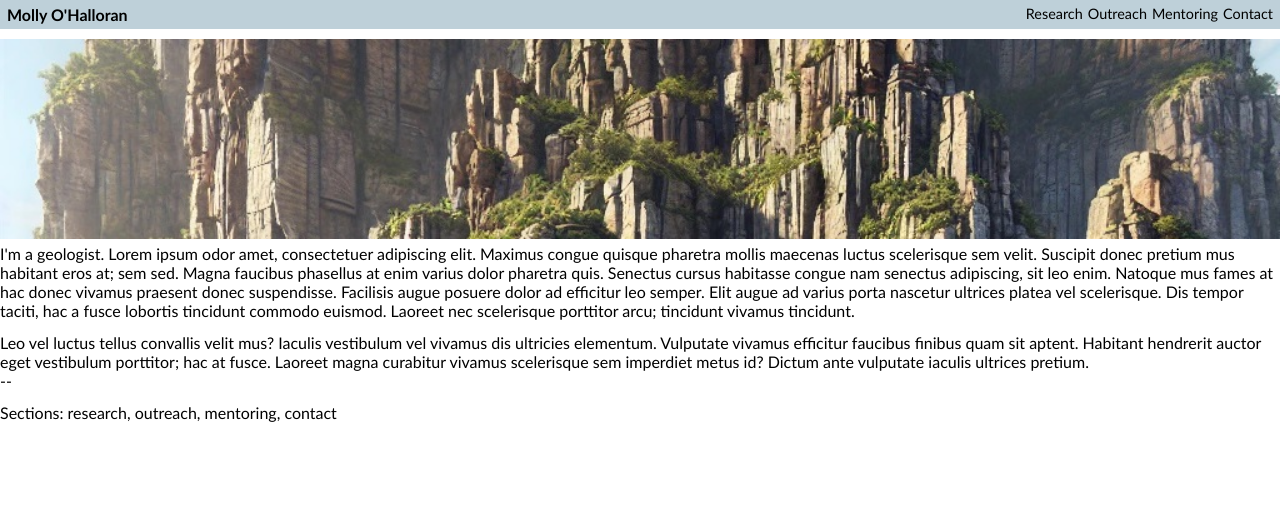
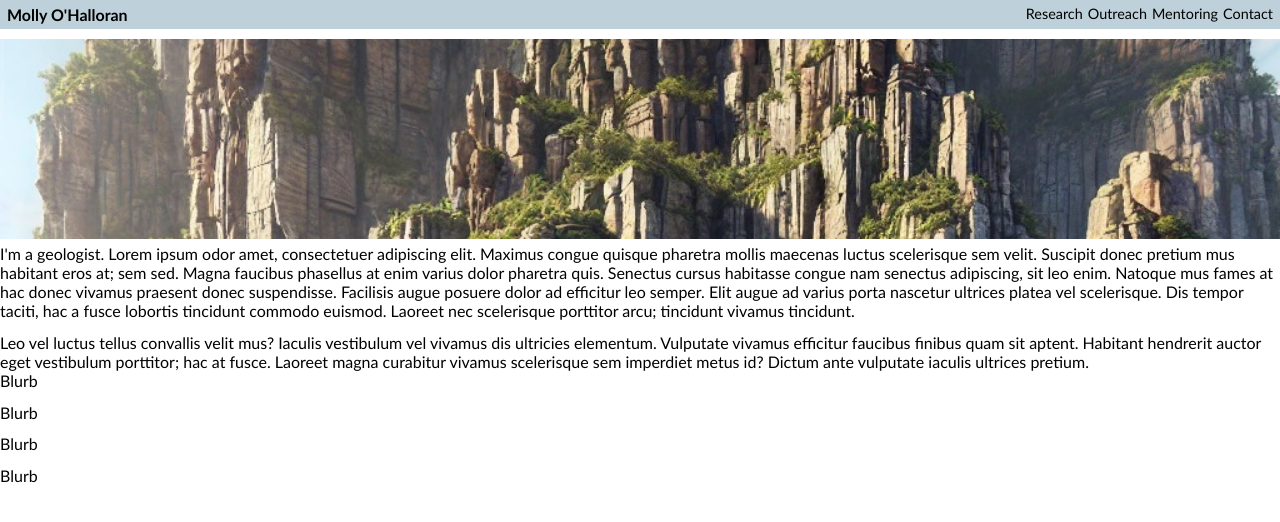
Before and after one commit to mohalloran00/mohalloran00.github.io, a React (Vite) app in the folder react-vite/: page / in a window 1280 px wide. Shown: the top 522 px of the page. Built offline with nearby package versions, Linux system fonts and the light colour scheme.

Commit message:
started BigNavigation

```diff
--- /dev/null
+++ b/react-vite/src/components/LandingPage/BigNavigation/Blurb.jsx
@@ -0,0 +1,3 @@
+export default function Blurb({ blurb }) {
+  return <p>Blurb</p>;
+}
--- /dev/null
+++ b/react-vite/src/components/LandingPage/BigNavigation/index.js
@@ -0,0 +1,2 @@
+import Blurb from './Blurb.jsx';
+export default Blurb;
--- a/react-vite/src/components/LandingPage/LandingPage.jsx
+++ b/react-vite/src/components/LandingPage/LandingPage.jsx
@@ -1,13 +1,15 @@
 import AboutMe from './AboutMe';
 import Screensavers from './Screensavers';
+import Blurb from './BigNavigation';
 
 export default function LandingPage() {
   return (
     <>
       <Screensavers />
       <AboutMe />
-      <p>--</p>
-      <p>Sections: research, outreach, mentoring, contact</p>
+      {['research', 'outreach', 'mentoring', 'contact'].map(idk => (
+        <Blurb />
+      ))}
     </>
   );
 }
```
